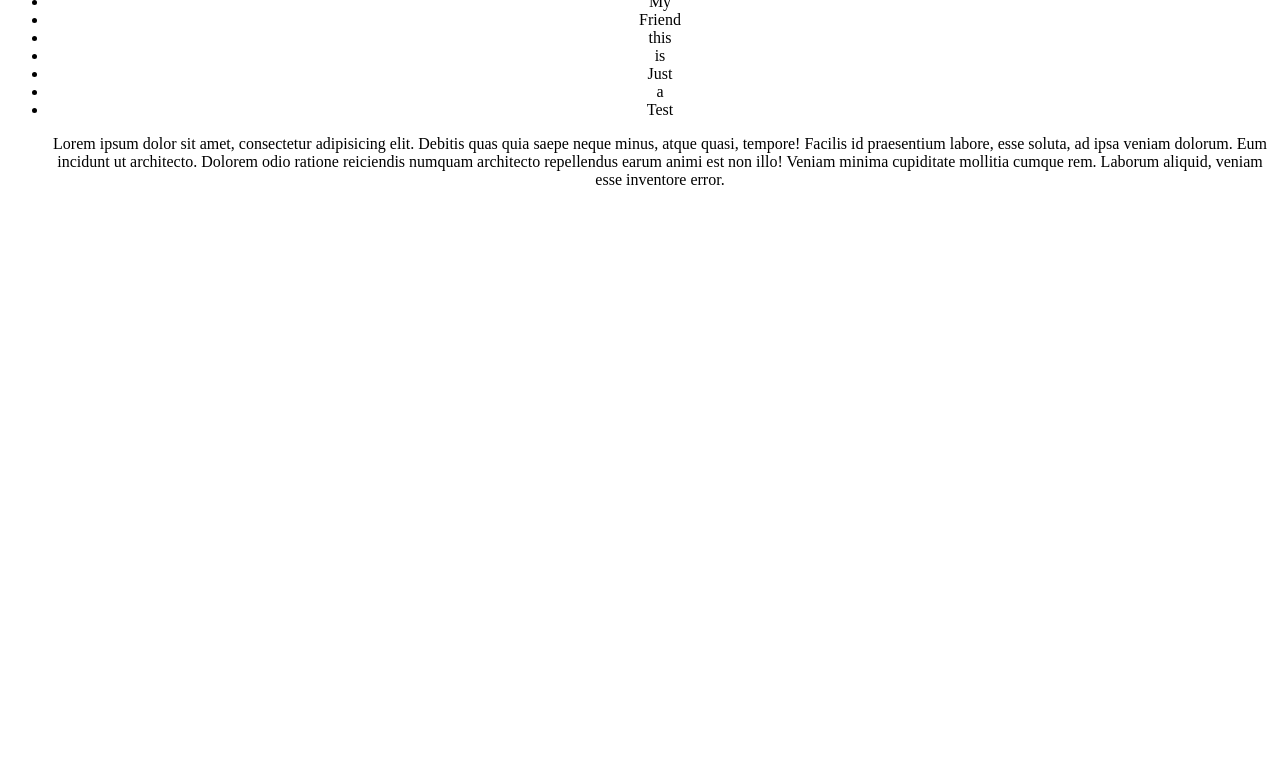
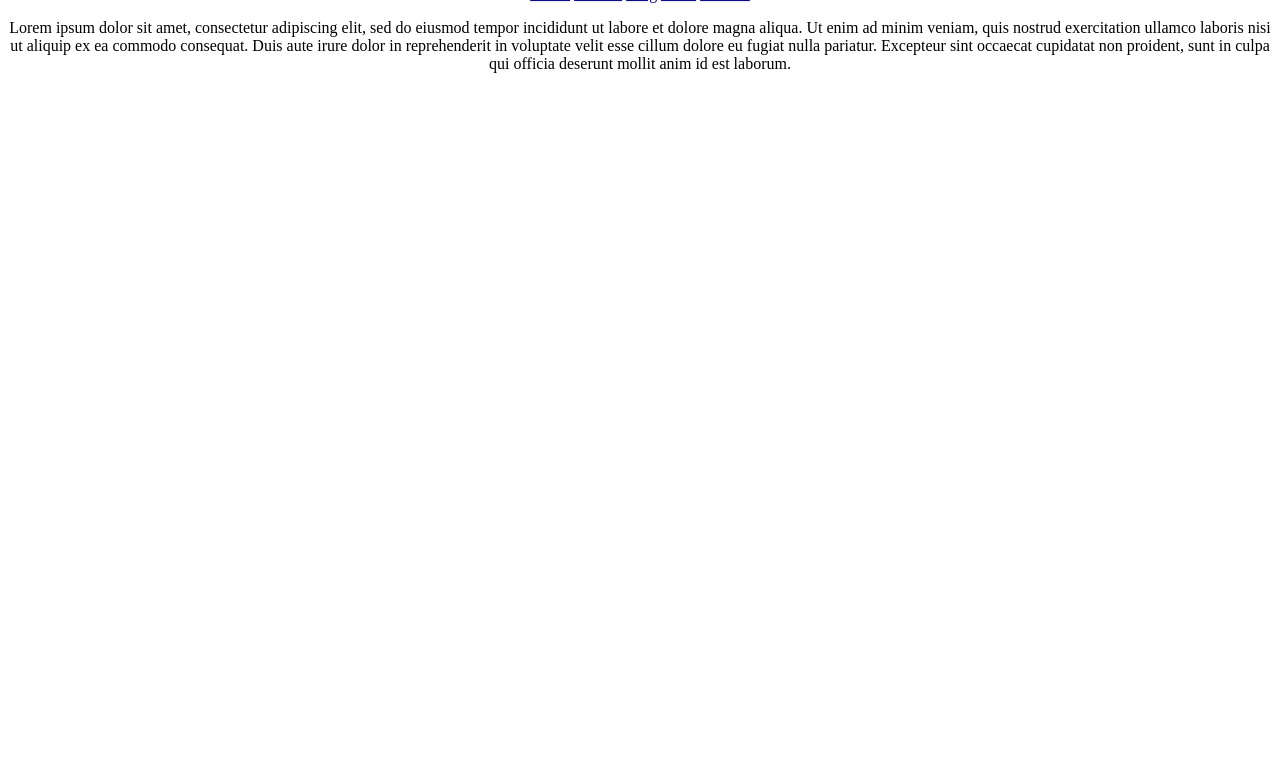
Before and after one commit to Tilek1/crap-portfolio, a plain HTML site: page index.html in a window 1280 px wide. Shown: the part 41-800 px from the top of the page. Drawn offline with Linux system fonts and the light colour scheme.

Commit message:
modified index.html file

```diff
--- a/index.html
+++ b/index.html
@@ -7,17 +7,19 @@
 </head>
 <body>
 	<div class="container">
-		<ul>
-			<li>Hello</li>
-			<li>My</li>
-			<li>Friend</li>
-			<li>this</li>
-			<li>is</li>
-			<li>Just</li>
-			<li>a</li>
-			<li>Test</li>
-			<p>Lorem ipsum dolor sit amet, consectetur adipisicing elit. Debitis quas quia saepe neque minus, atque quasi, tempore! Facilis id praesentium labore, esse soluta, ad ipsa veniam dolorum. Eum incidunt ut architecto. Dolorem odio ratione reiciendis numquam architecto repellendus earum animi est non illo! Veniam minima cupiditate mollitia cumque rem. Laborum aliquid, veniam esse inventore error.</p>
-		</ul>
+		<div class="header__inner">
+			<div class="header__logo">Portfolio</div>
+				<nav class="nav">
+					<a class="nav__link active" href="#">About</a>
+					<a class="nav__link" href="#">Service</a>
+					<a class="nav__link" href="#">Blog</a>
+					<a class="nav__link" href="#">Work</a>
+					<a class="nav__link" href="#">Contact</a>
+				</nav>
+				<div class="accordion__content">
+					<p>Lorem ipsum dolor sit amet, consectetur adipiscing elit, sed do eiusmod tempor incididunt ut labore et dolore magna aliqua. Ut enim ad minim veniam, quis nostrud exercitation ullamco laboris nisi ut aliquip ex ea commodo consequat. Duis aute irure dolor in reprehenderit in voluptate velit esse cillum dolore eu fugiat nulla pariatur. Excepteur sint occaecat cupidatat non proident, sunt in culpa qui officia deserunt mollit anim id est laborum.</p>
+				</div>
+		</div>
 	</div>
 </body>
 </html>
```
